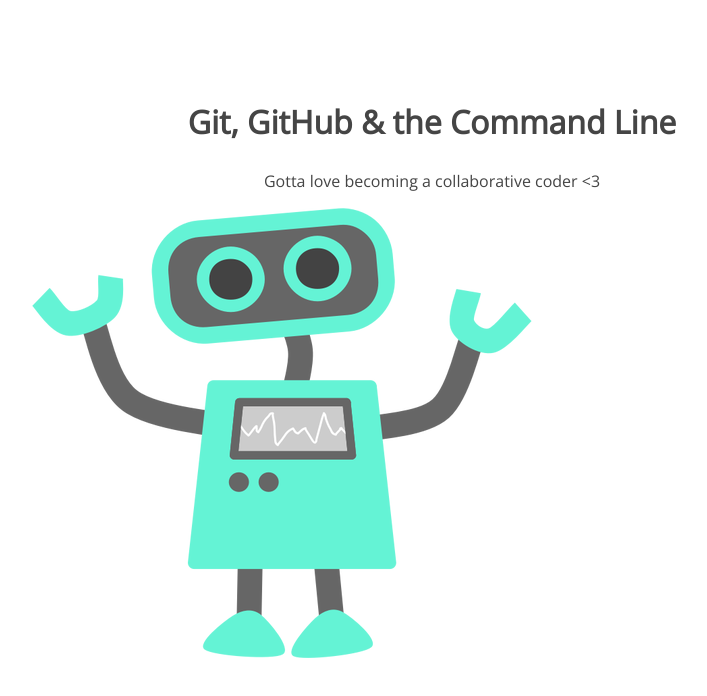
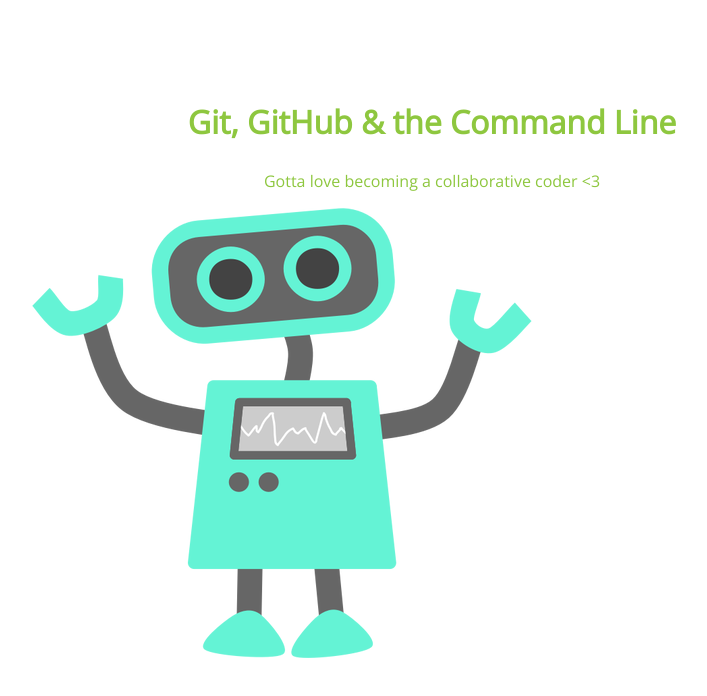
Before and after one commit to cjsteabags/105-project, a plain HTML site: page index.html in a window 1280 px wide. Shown: the whole page, without its empty margins (208-915 px from the left). Drawn offline with nearby package versions, Linux system fonts and the light colour scheme.

Commit message:
css/style commit

```diff
--- a/css/style.css
+++ b/css/style.css
@@ -5,7 +5,7 @@
 section h1,
 section p {
 	text-align: center;
-	color: #454545;
+	color: #8EC73F;
 }
 section h1 {
 	font: 32px 'Open Sans';
```
